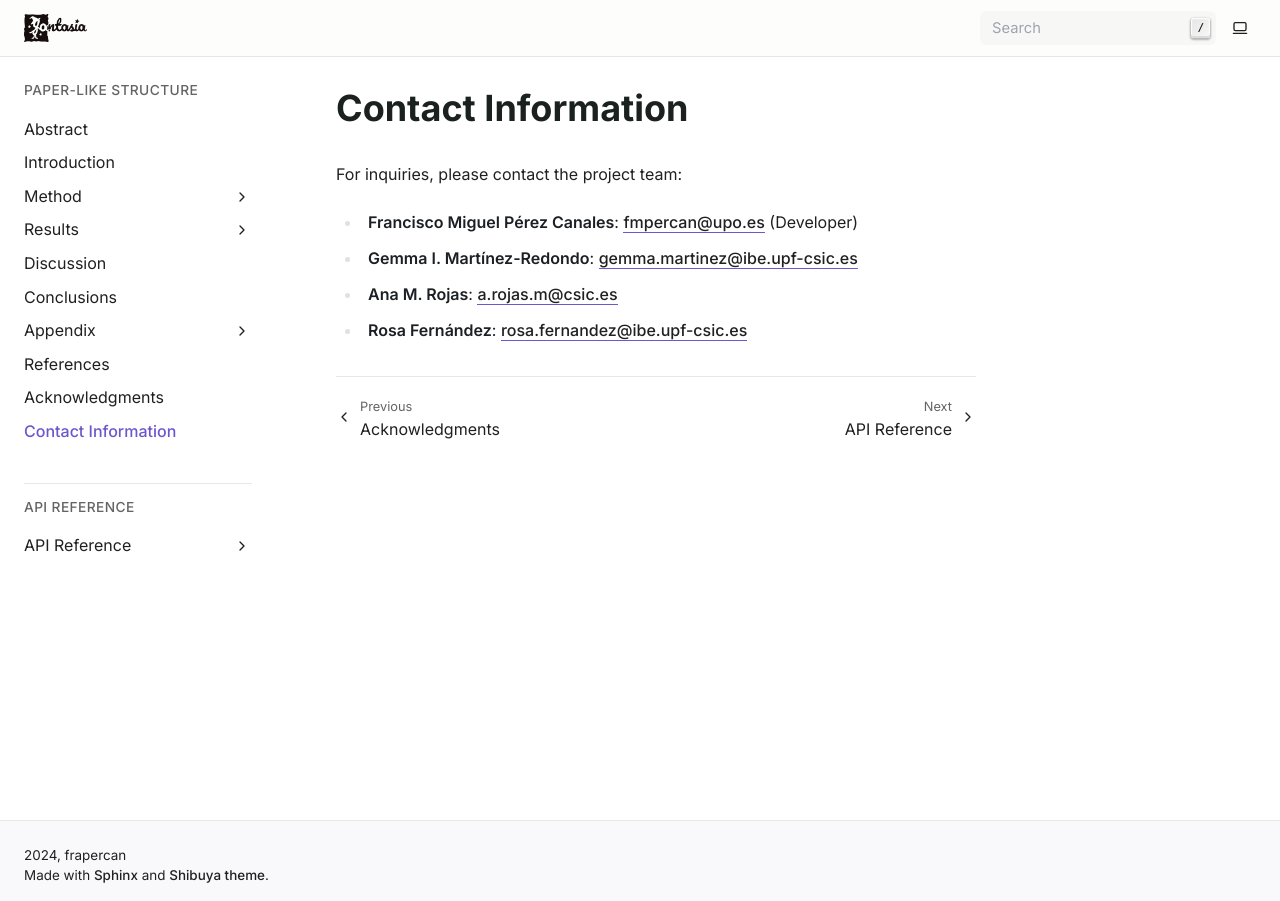
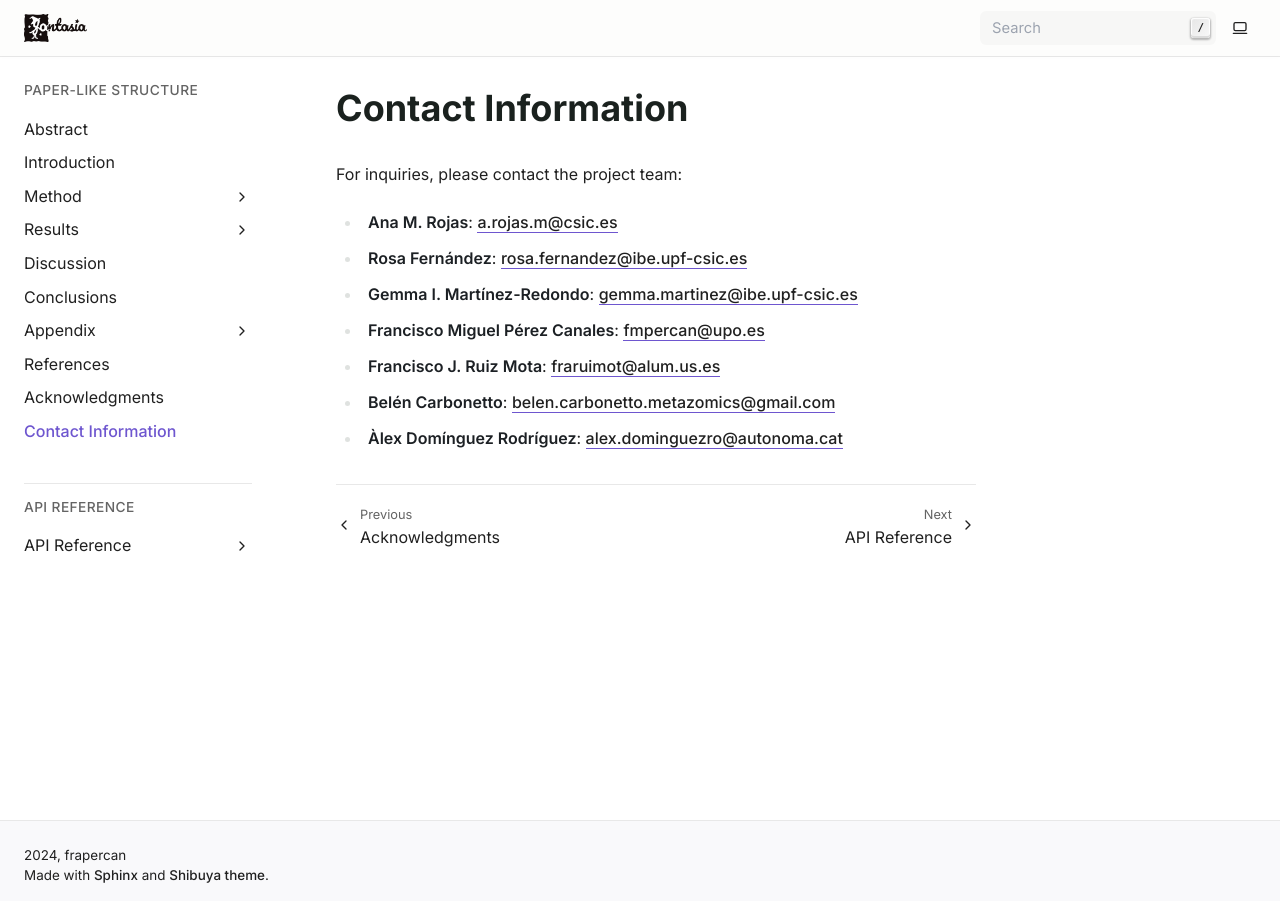
Before and after one commit to CBBIO/FANTASIA, a Sphinx documentation site: the page built from docs/source/contact.rst, in a window 1280 px wide. Built offline with Sphinx 7.4.7, drawn with Linux system fonts in a browser that asks for light colours.

```diff
--- a/docs/source/contact.rst
+++ b/docs/source/contact.rst
@@ -3,7 +3,10 @@ Contact Information
 
 For inquiries, please contact the project team:
 
-- **Francisco Miguel Pérez Canales**: `fmpercan@upo.es <mailto:fmpercan@upo.es>`_ (Developer)
-- **Gemma I. Martínez-Redondo**: `gemma.martinez@ibe.upf-csic.es <mailto:gemma.martinez@ibe.upf-csic.es>`_
 - **Ana M. Rojas**: `a.rojas.m@csic.es <mailto:a.rojas.m@csic.es>`_
 - **Rosa Fernández**: `rosa.fernandez@ibe.upf-csic.es <mailto:rosa.fernandez@ibe.upf-csic.es>`_
+- **Gemma I. Martínez-Redondo**: `gemma.martinez@ibe.upf-csic.es <mailto:gemma.martinez@ibe.upf-csic.es>`_
+- **Francisco Miguel Pérez Canales**: `fmpercan@upo.es <mailto:fmpercan@upo.es>`_
+- **Francisco J. Ruiz Mota**: `fraruimot@alum.us.es <mailto:fraruimot@alum.us.es>`_
+- **Belén Carbonetto**: `belen.carbonetto.metazomics@gmail.com <mailto:belen.carbonetto.metazomics@gmail.com>`_
+- **Àlex Domínguez Rodríguez**: `alex.dominguezro@autonoma.cat <mailto:alex.dominguezro@autonoma.cat>`_
```
Also changed, not shown: README.md (+5 -10 lines).
